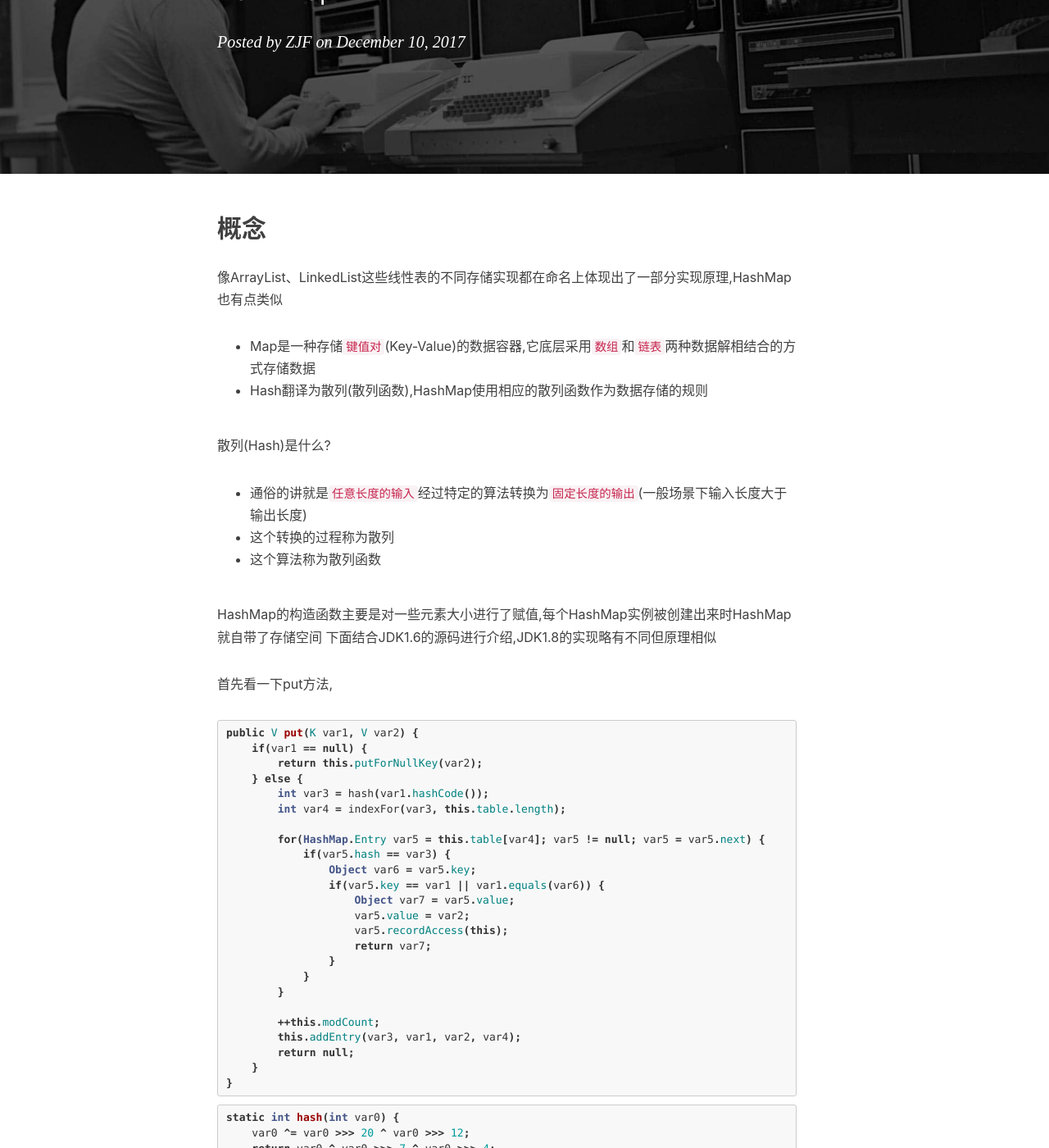
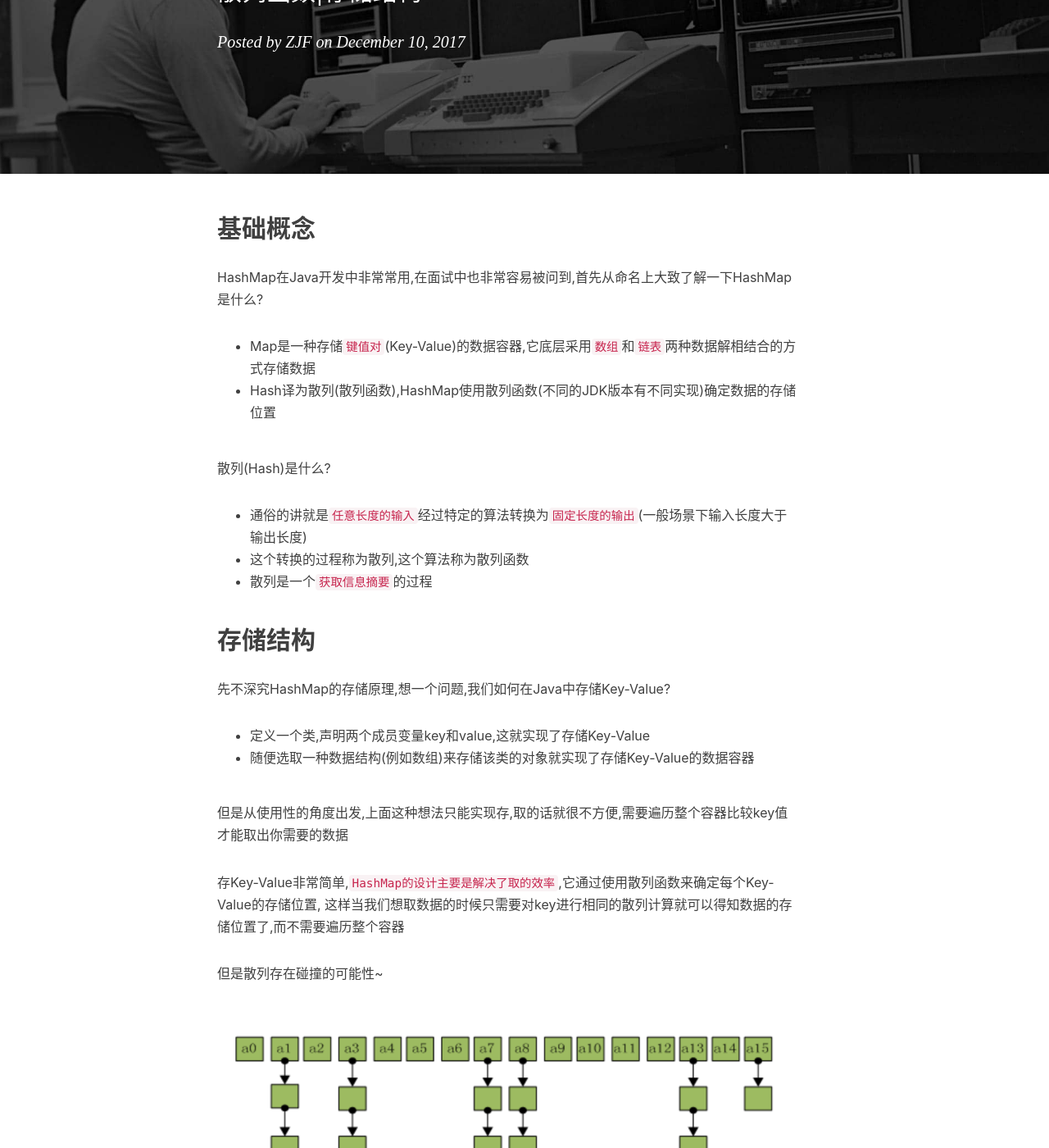
Before and after one commit to DoubleChick/DoubleChick.github.io, a Jekyll site: the page built from _posts/2017-12-10-hashMap.markdown, in a window 1280 px wide and 1400 px high, scrolled down 311 px. Shown: the whole window at 82% size. Built offline with Jekyll 4.4.1, drawn with Linux system fonts in a browser that asks for light colours; nearby versions of some CDN libraries; comment, search, counter and statistics services are not loaded; some of the changed text lies outside the part shown.

Commit message:
Blog3Part3

```diff
--- a/_posts/2017-12-10-hashMap.markdown
+++ b/_posts/2017-12-10-hashMap.markdown
@@ -1,7 +1,7 @@
 ---
 layout:     post
-title:      "我理解的HashMap"
-subtitle:   " Hash Map "
+title:      "HashMap"
+subtitle:   "散列函数|存储结构"
 date:       2017-12-10 13:30:00
 author:     "ZJF"
 header-img: "img/post-bg-unix-linux.jpg"
@@ -10,15 +10,31 @@ tags:
     - 数据结构
 ---
 
-## 概念
-像ArrayList、LinkedList这些线性表的不同存储实现都在命名上体现出了一部分实现原理,HashMap也有点类似
+## 基础概念
+HashMap在Java开发中非常常用,在面试中也非常容易被问到,首先从命名上大致了解一下HashMap是什么?
 * Map是一种存储`键值对`(Key-Value)的数据容器,它底层采用`数组`和`链表`两种数据解相结合的方式存储数据
-* Hash翻译为散列(散列函数),HashMap使用相应的散列函数作为数据存储的规则
+* Hash译为散列(散列函数),HashMap使用散列函数(不同的JDK版本有不同实现)确定数据的存储位置
 
 散列(Hash)是什么?
 * 通俗的讲就是`任意长度的输入`经过特定的算法转换为`固定长度的输出`(一般场景下输入长度大于输出长度)
-* 这个转换的过程称为散列
-* 这个算法称为散列函数
+* 这个转换的过程称为散列,这个算法称为散列函数
+* 散列是一个`获取信息摘要`的过程
+
+## 存储结构
+先不深究HashMap的存储原理,想一个问题,我们如何在Java中存储Key-Value?
+* 定义一个类,声明两个成员变量key和value,这就实现了存储Key-Value
+* 随便选取一种数据结构(例如数组)来存储该类的对象就实现了存储Key-Value的数据容器
+
+但是从使用性的角度出发,上面这种想法只能实现存,取的话就很不方便,需要遍历整个容器比较key值才能取出你需要的数据
+
+存Key-Value非常简单,`HashMap的设计主要是解决了取的效率`,它通过使用散列函数来确定每个Key-Value的存储位置,
+这样当我们想取数据的时候只需要对key进行相同的散列计算就可以得知数据的存储位置了,而不需要遍历整个容器
+
+但是散列存在碰撞的可能性~
+
+
+
+![img](/img/in-post/HashMap.png)
 
 
 HashMap的构造函数主要是对一些元素大小进行了赋值,每个HashMap实例被创建出来时HashMap就自带了存储空间
```
Also changed, not shown: img/in-post/HashMap.png (added).
